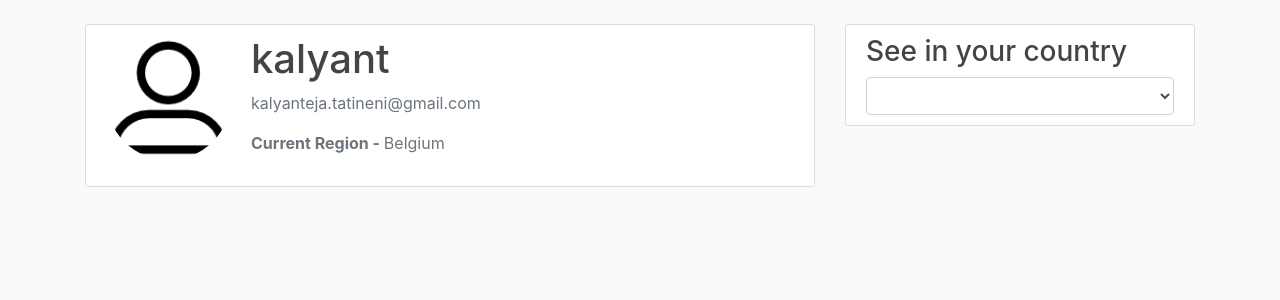
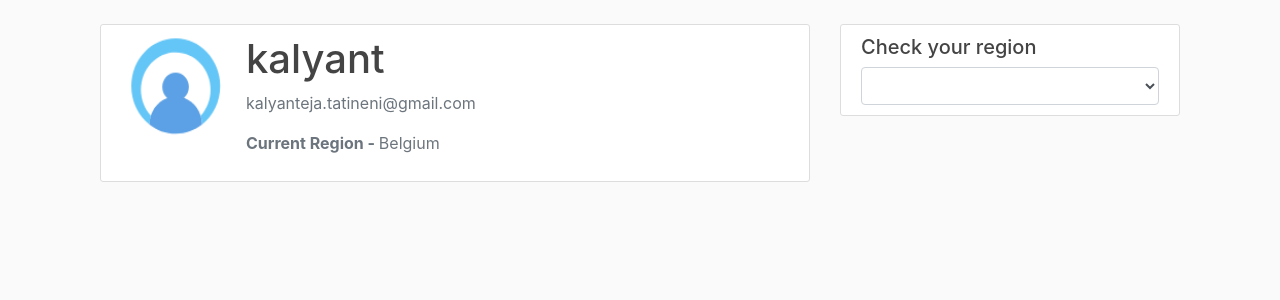
Before and after one commit to kalyanteja/musyk, a Flask app: page /account in a window 1280 px wide. Shown: the part 56-356 px from the top of the page. Run offline with Flask 2, Linux system fonts and the light colour scheme; a user stored in the database is signed in; some libraries are stand-ins or nearby versions.

Commit message:
more styles

```diff
--- a/musyk/static/main.css
+++ b/musyk/static/main.css
@@ -69,8 +69,8 @@ a.article-title:hover {
 }
 
 .account-img {
-  height: 125px;
-  width: 125px;
+  height: 105px;
+  width: 105px;
   margin-right: 20px;
   margin-bottom: 16px;
 }
@@ -85,6 +85,7 @@ a.article-title:hover {
   height: auto;
   transition: .5s ease;
   backface-visibility: hidden;
+  cursor: pointer;
 }
 
 .middle {
@@ -100,10 +101,6 @@ a.article-title:hover {
 
 .artist-img:hover .artist-image {
   opacity: 0.3;
-}
-
-.artist-img:hover .middle {
-  opacity: 1;
 }
 
 .artist-image-text {
@@ -125,3 +122,8 @@ a.article-title:hover {
 .larger-txt {
   font-size: larger;
 }
+
+.flex-column-rev {
+  display: flex;
+  /* flex-direction: column-reverse; */
+}
--- a/musyk/templates/layout.html
+++ b/musyk/templates/layout.html
@@ -47,7 +47,7 @@
       </nav>
     </header>
     <main role="main" class="container">
-      <div class="row">
+      <div class="flex-column-rev">
         <div class="col-md-8">
           {% with messages = get_flashed_messages(with_categories=true) %}
             {% if messages %}
@@ -63,14 +63,14 @@
         <div class="col-md-4">
           <div class="content-section">
               {% if current_user.is_authenticated %}
-                <h3>See in your country</h3>
+                <h5>Check your region</h5>
                 <select name="comp_select" id="country" class="selectpicker form-control">
                   {% for country in countries %}
                     <option value="{{ country.name }}">{{ country.name }}</option>
                   {% endfor %}
                 </select>
               {% else %}
-                <h3> <a href="{{ url_for('register') }}">Sign up</a> for country level data!</h3>
+                <h3> <a href="{{ url_for('register') }}">Sign up</a> for country trends</h3>
               {% endif %}
           </div>
         </div>
```
Also changed, not shown: musyk/templates/toptracks.html (+5 -2 lines), musyk/site.db, musyk/static/add-to-playlist.png (added), musyk/static/default-user.png.
